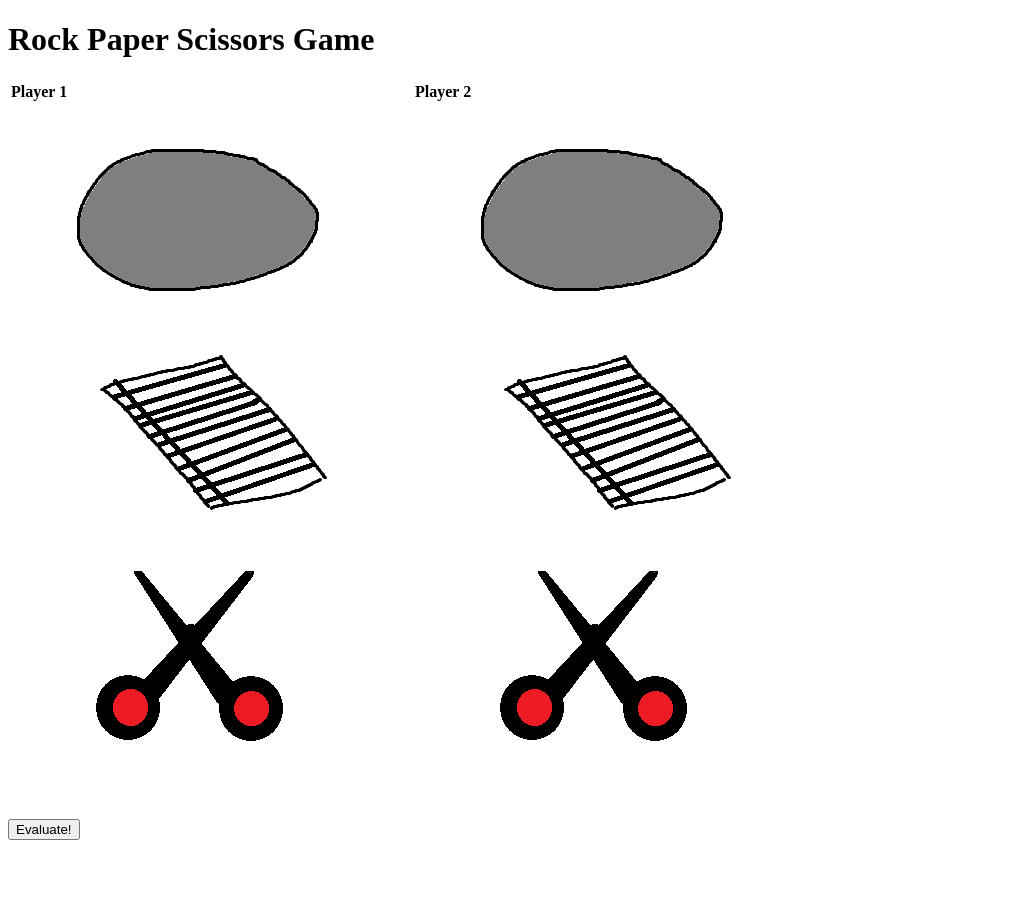
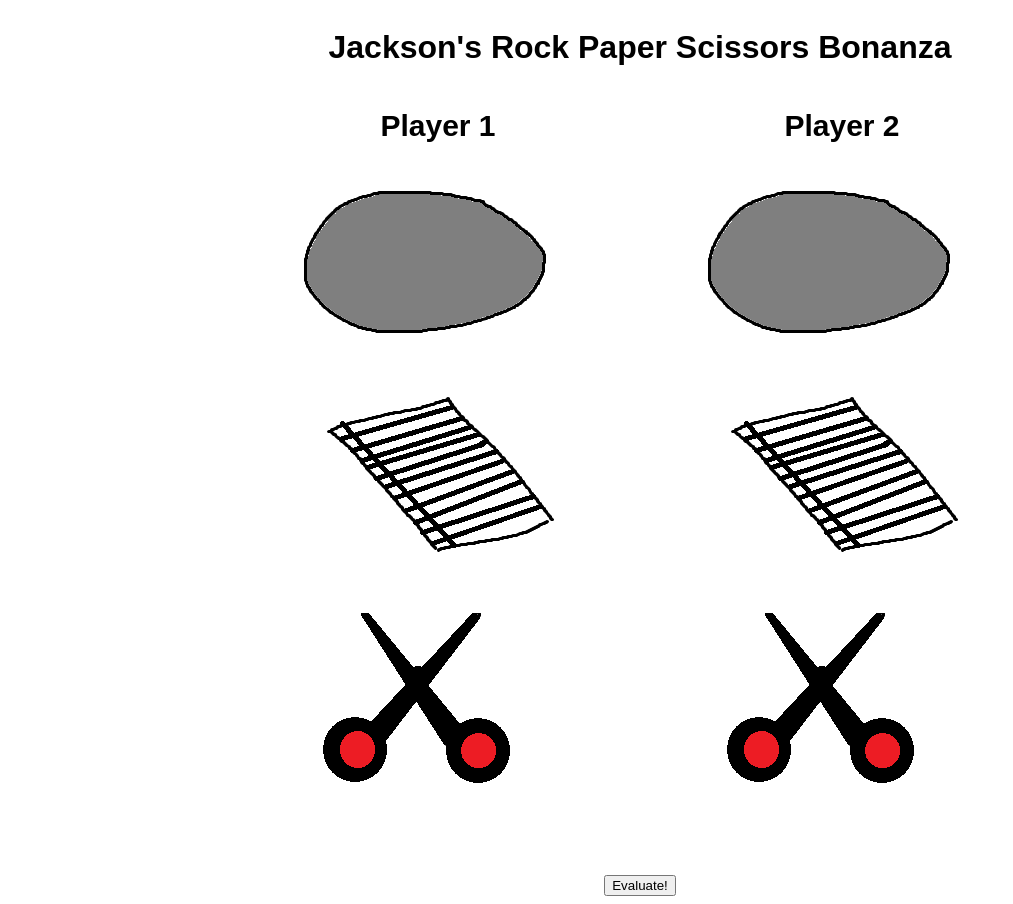
Before and after one commit to ElderMcKinley/RPS, a plain HTML site: page index.html in a window 1280 px wide. Shown: the whole page, without its empty margins (0-1013 px from the left). Before the commit the page ends 848 px from the top, so only its background shows below. Drawn offline with Linux system fonts and the light colour scheme.

Commit message:
added divs to html files and added formatting through style.css

```diff
--- a/index.html
+++ b/index.html
@@ -3,14 +3,17 @@
     <head>
         <title>Rock Paper Scissors!</title>
         <script src="rps.js"></script>
+        <link rel="stylesheet" href="style.css">
     </head>
     <body>
-        <h1>Rock Paper Scissors Game</h1>
-        <table>
+        <div id="body_div">
+            <h1>Jackson's Rock Paper Scissors Bonanza</h1>
+            <table id="display_table">
+                <div id="table_div">
                     <thead>
                         <tr>
-                    <td><b>Player 1</b></td>
-                    <td><b>Player 2</b></td>
+                            <td id="p1"><b>Player 1</b></td>
+                            <td id="p2"><b>Player 2</b></td>
                         </tr>
                     </thead>
                     <tbody>
@@ -27,8 +30,10 @@
                             <td class="image"><img src ="images/scissors.png" alt = "player2 scissors" onclick ="chooseHand(player2, scissors)"></td>
                         </tr>
                     </tbody>
+                </div>
             </table>
             <p id="result"></p>
             <button onclick="evaluation(player1, player2)">Evaluate!</button>
+        </div>
     </body>
 </html>
--- a/style.css
+++ b/style.css
@@ -1,3 +1,34 @@
 .image{
 
 }
+#p1{
+    font-family: arial;
+    font-size: 30px;
+}
+#p2{
+    font-family: arial;
+    font-size: 30px;
+}
+#result{
+    font-family: arial;
+}
+#table_div{
+    display:inline-block;
+}
+#display_table{
+    text-align:center;
+}
+h1{
+    font-family: arial;
+
+}
+body{
+    text-align: center;
+}
+#body_div{
+    display: inline-block;
+}
+#result{
+    font-family: arial;
+    font-size: 30px;
+}
```
Also changed, not shown: README.txt (added). Lines whose indentation alone changed are shown as unchanged.
